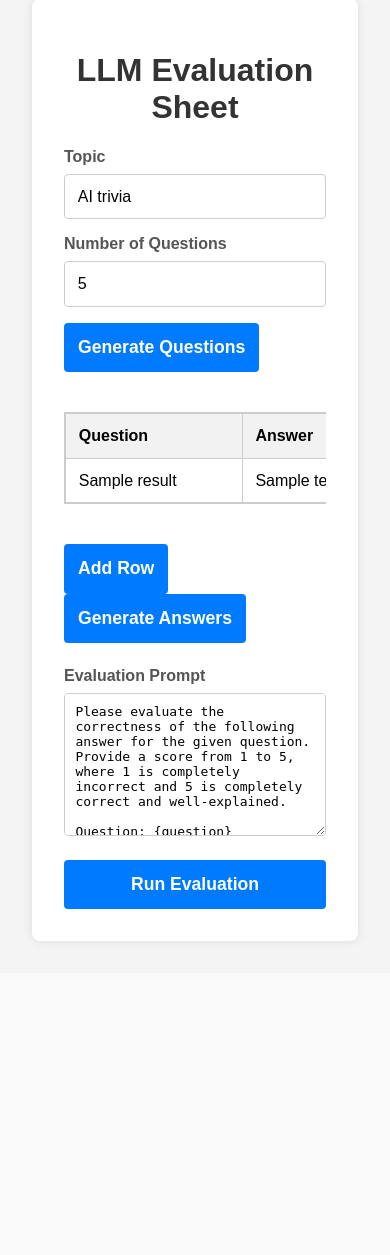
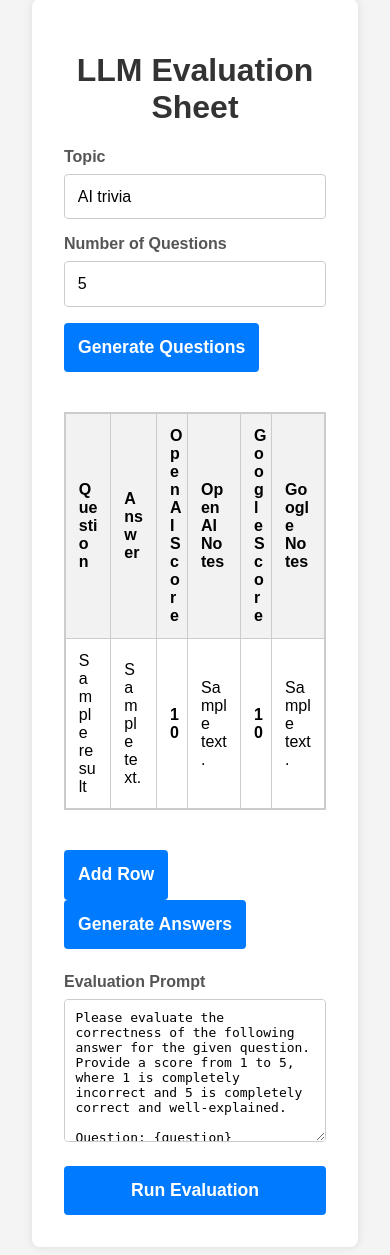
Before and after one commit to BurnyCoder/llm-evals, a Flask app: template templates/index.html in a window 390 px wide. Shown: the part 33-1288 px from the top of the page. Before the commit the page ends 977 px from the top, so only its background shows below. Run offline with Flask 3, Linux system fonts and the light colour scheme; the template is opened without the code that fills it: most values are stand-ins (such as "Sample title", 1, 10 or a date in 2020).

Commit message:
fix: make evaluation table responsive

```diff
--- a/static/styles.css
+++ b/static/styles.css
@@ -72,14 +72,22 @@ table {
     border-collapse: collapse;
     margin-top: 1em;
     border: 2px solid #ccc;
+    table-layout: fixed;
 }
 
 th, td {
     border: 1px solid #ccc;
     padding: 0.8em;
     text-align: left;
-    min-width: 150px;
+    word-wrap: break-word;
 }
+
+th:nth-child(1), td:nth-child(1) { width: 20%; } /* Question */
+th:nth-child(2), td:nth-child(2) { width: 20%; } /* Answer */
+th:nth-child(3), td:nth-child(3) { width: 10%; } /* OpenAI Score */
+th:nth-child(4), td:nth-child(4) { width: 25%; } /* OpenAI Notes */
+th:nth-child(5), td:nth-child(5) { width: 10%; } /* Google Score */
+th:nth-child(6), td:nth-child(6) { width: 25%; } /* Google Notes */
 
 th {
     background-color: #f2f2f2;
```
